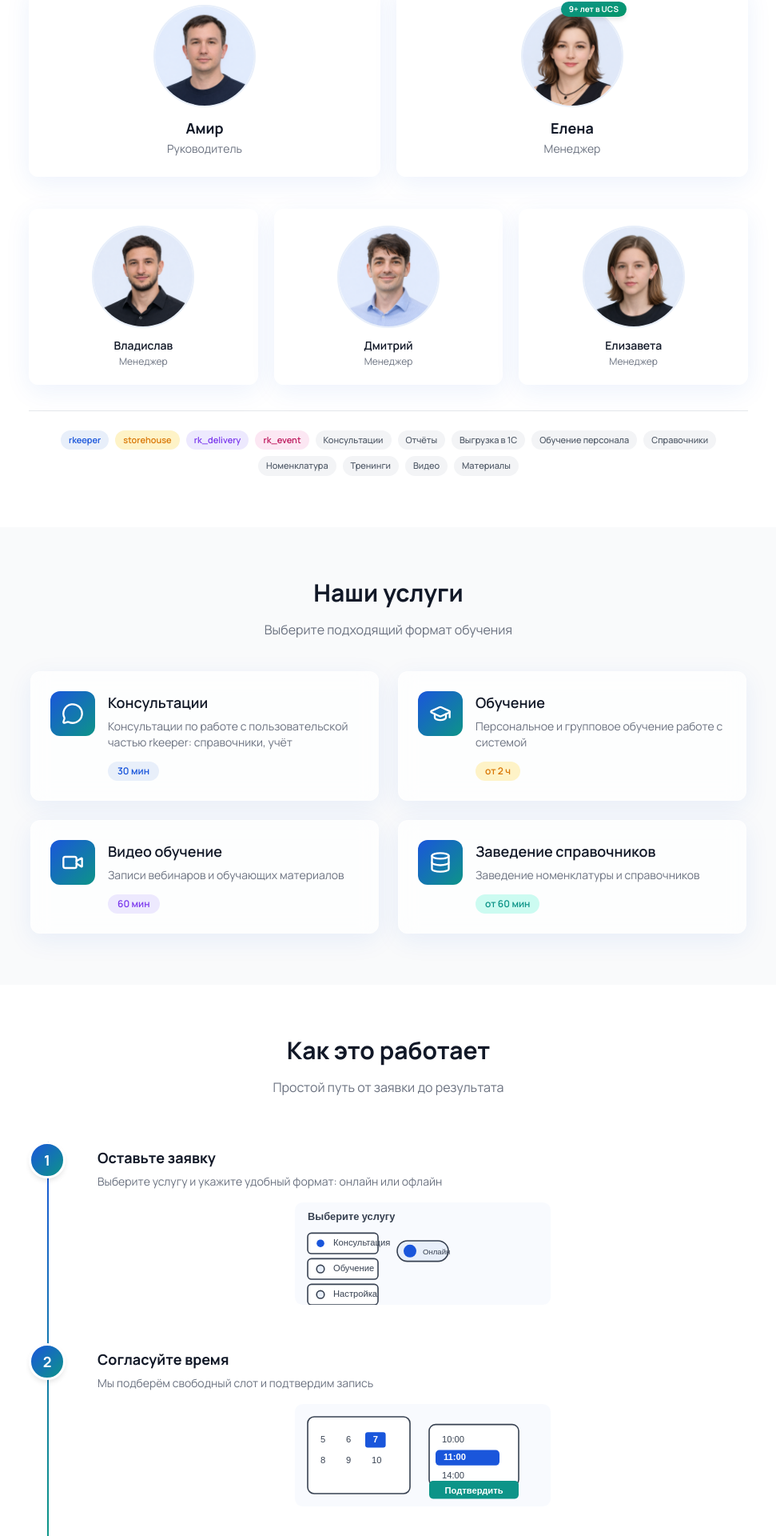
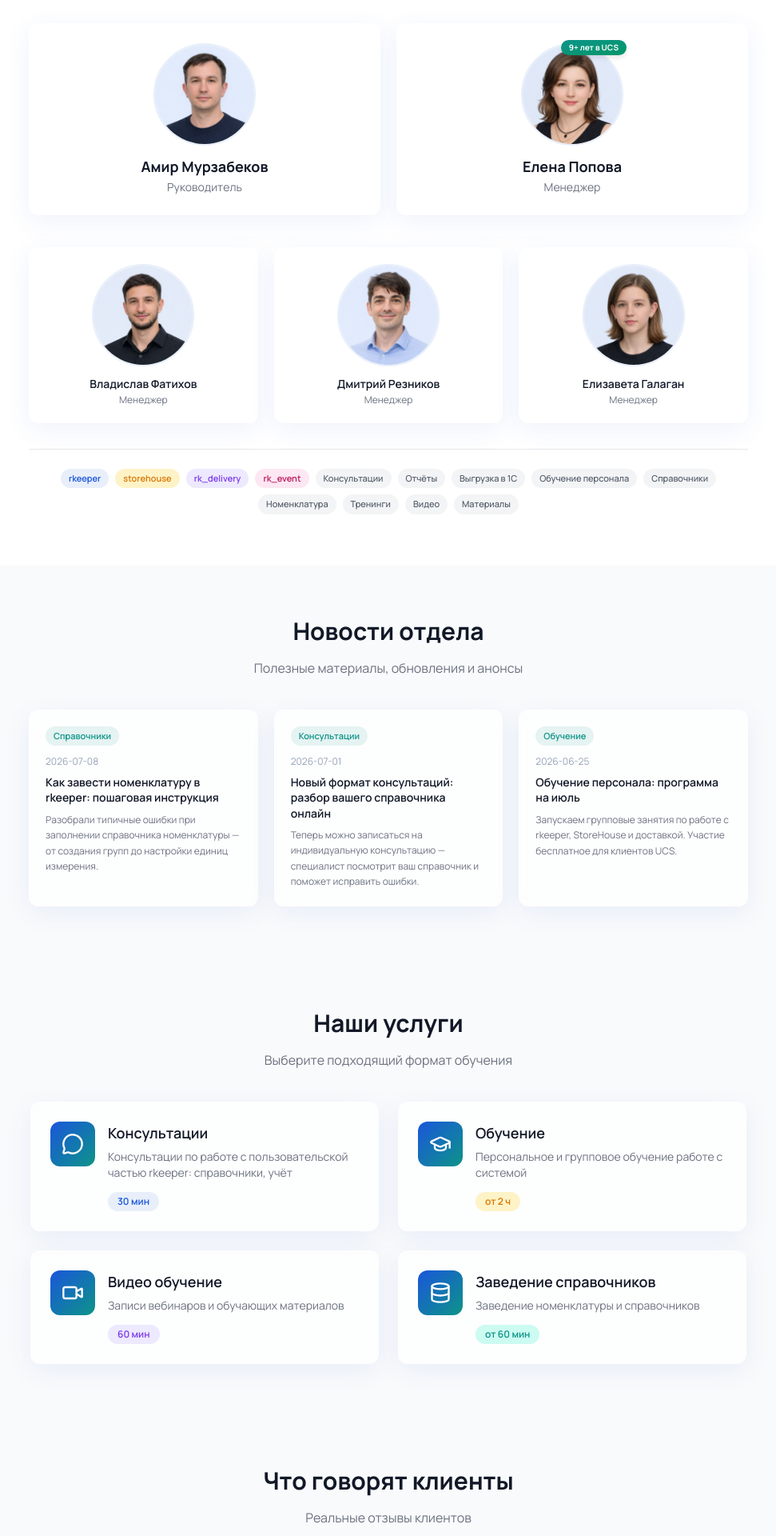
Before and after one commit to ai-fatih/ucs-trainins, a Next.js app in the folder apps/frontend/: page / in a window 1280 px wide. Shown: the part 816-2736 px from the top of the page at 80% size, without its empty margins (154-1125 px from the left). Built offline with nearby package versions, Linux system fonts and the light colour scheme.

Commit message:
feat: add news + contacts sections, remove how-it-works, reorder blocks, update nav

```diff
--- a/apps/frontend/src/app/page.tsx
+++ b/apps/frontend/src/app/page.tsx
@@ -10,11 +10,11 @@ import { api } from '@/lib/api';
 import type { Specialist } from '@/types';
 import {
   MessageCircle, GraduationCap, Video, Database, ArrowRight,
-  Star, ChevronDown,
+  Star, ChevronDown, Mail, Phone,
 } from 'lucide-react';
-import howItWorksData from '@/data/how-it-works.json';
 import serviceCategoriesData from '@/data/service-categories.json';
 import reviewsData from '@/data/reviews.json';
+import newsData from '@/data/news.json';
 
 const programTagColors: Record<string, { bg: string; text: string }> = {
   rkeeper: { bg: '#e8effa', text: '#1a56db' },
@@ -37,80 +37,6 @@ const faqData = [
   { question: 'Как отменить или перенести запись?', answer: 'В личном кабинете вы можете отменить запись не позднее чем за 2 часа до начала.' },
   { question: 'Предоставляете ли документы для налоговой?', answer: 'Да, после оказания услуг мы предоставляем акт и чек. Для юрлиц — счёт-фактуру.' },
 ];
-
-function StepSvg({ step }: { step: string }) {
-  const svg = (() => {
-    switch (step) {
-      case '1': return (<svg xmlns="http://www.w3.org/2000/svg" viewBox="0 0 400 160" className="w-full h-24 md:h-32 rounded-xl">
-        <rect x="0" y="0" width="400" height="160" rx="12" fill="#e8effa" opacity="0.3" />
-        <text x="20" y="28" fontSize="16" fontFamily="sans-serif" fill="#374151" fontWeight="700">Выберите услугу</text>
-        <rect x="20" y="48" width="110" height="32" rx="6" fill="#ffffff" stroke="#374151" strokeWidth="2" />
-        <circle cx="40" cy="64" r="6" fill="#1a56db" />
-        <text x="60" y="68" fontSize="14" fontFamily="sans-serif" fill="#374151">Консультация</text>
-        <rect x="20" y="88" width="110" height="32" rx="6" fill="#ffffff" stroke="#374151" strokeWidth="2" />
-        <circle cx="40" cy="104" r="6" fill="#e8effa" stroke="#374151" strokeWidth="2" />
-        <text x="60" y="108" fontSize="14" fontFamily="sans-serif" fill="#374151">Обучение</text>
-        <rect x="20" y="128" width="110" height="32" rx="6" fill="#ffffff" stroke="#374151" strokeWidth="2" />
-        <circle cx="40" cy="144" r="6" fill="#e8effa" stroke="#374151" strokeWidth="2" />
-        <text x="60" y="148" fontSize="14" fontFamily="sans-serif" fill="#374151">Настройка</text>
-        <rect x="160" y="60" width="80" height="32" rx="16" fill="#e8effa" stroke="#374151" strokeWidth="2" />
-        <circle cx="180" cy="76" r="10" fill="#1a56db" />
-        <text x="200" y="81" fontSize="12" fontFamily="sans-serif" fill="#374151">Онлайн</text>
-      </svg>);
-      case '2': return (<svg xmlns="http://www.w3.org/2000/svg" viewBox="0 0 400 160" className="w-full h-24 md:h-32 rounded-xl">
-        <rect x="0" y="0" width="400" height="160" rx="12" fill="#e8effa" opacity="0.3" />
-        <rect x="20" y="20" width="160" height="120" rx="10" fill="#ffffff" stroke="#374151" strokeWidth="2" />
-        <text x="40" y="60" fontSize="14" fontFamily="sans-serif" fill="#374151">5</text>
-        <text x="80" y="60" fontSize="14" fontFamily="sans-serif" fill="#374151">6</text>
-        <rect x="110" y="44" width="32" height="24" rx="4" fill="#1a56db" />
-        <text x="126" y="60" fontSize="14" fontFamily="sans-serif" fill="#ffffff" textAnchor="middle" fontWeight="700">7</text>
-        <text x="40" y="92" fontSize="14" fontFamily="sans-serif" fill="#374151">8</text>
-        <text x="80" y="92" fontSize="14" fontFamily="sans-serif" fill="#374151">9</text>
-        <text x="120" y="92" fontSize="14" fontFamily="sans-serif" fill="#374151">10</text>
-        <rect x="210" y="32" width="140" height="96" rx="10" fill="#ffffff" stroke="#374151" strokeWidth="2" />
-        <text x="230" y="60" fontSize="14" fontFamily="sans-serif" fill="#374151">10:00</text>
-        <rect x="220" y="72" width="100" height="24" rx="6" fill="#1a56db" />
-        <text x="250" y="88" fontSize="14" fontFamily="sans-serif" fill="#ffffff" textAnchor="middle" fontWeight="700">11:00</text>
-        <text x="230" y="116" fontSize="14" fontFamily="sans-serif" fill="#374151">14:00</text>
-        <rect x="210" y="120" width="140" height="28" rx="6" fill="#0d9488" />
-        <text x="280" y="140" fontSize="14" fontFamily="sans-serif" fill="#ffffff" textAnchor="middle" fontWeight="700">Подтвердить</text>
-      </svg>);
-      case '3': return (<svg xmlns="http://www.w3.org/2000/svg" viewBox="0 0 400 160" className="w-full h-24 md:h-32 rounded-xl">
-        <rect x="0" y="0" width="400" height="160" rx="12" fill="#e8effa" opacity="0.3" />
-        <circle cx="80" cy="80" r="32" fill="#e8effa" stroke="#374151" strokeWidth="2" />
-        <circle cx="80" cy="74" r="16" fill="#ffffff" stroke="#374151" strokeWidth="1.5" />
-        <rect x="60" y="92" width="40" height="20" rx="6" fill="#0d9488" />
-        <circle cx="320" cy="80" r="32" fill="#e8effa" stroke="#374151" strokeWidth="2" />
-        <circle cx="320" cy="74" r="16" fill="#ffffff" stroke="#374151" strokeWidth="1.5" />
-        <rect x="300" y="92" width="40" height="20" rx="6" fill="#1a56db" />
-        <rect x="150" y="50" width="100" height="60" rx="10" fill="#ffffff" stroke="#374151" strokeWidth="2" />
-        <circle cx="170" cy="80" r="4" fill="#374151" />
-        <circle cx="185" cy="80" r="4" fill="#374151" />
-        <circle cx="200" cy="80" r="4" fill="#374151" />
-      </svg>);
-      case '4': return (<svg xmlns="http://www.w3.org/2000/svg" viewBox="0 0 400 160" className="w-full h-24 md:h-32 rounded-xl">
-        <rect x="0" y="0" width="400" height="160" rx="12" fill="#e8effa" opacity="0.3" />
-        <rect x="20" y="20" width="160" height="120" rx="10" fill="#ffffff" stroke="#374151" strokeWidth="2" />
-        <polyline points="40,120 80,100 120,80 150,50" fill="none" stroke="#1a56db" strokeWidth="3" />
-        <circle cx="220" cy="60" r="24" fill="#e8effa" stroke="#374151" strokeWidth="2" />
-        <path d="M210 60 L218 68 L234 52" stroke="#22c55e" strokeWidth="4" fill="none" strokeLinecap="round" />
-        <rect x="270" y="40" width="32" height="32" rx="6" fill="#ffffff" stroke="#374151" strokeWidth="2" />
-        <rect x="310" y="40" width="32" height="32" rx="6" fill="#ffffff" stroke="#374151" strokeWidth="2" />
-        <rect x="350" y="40" width="32" height="32" rx="6" fill="#ffffff" stroke="#374151" strokeWidth="2" />
-        <circle cx="286" cy="56" r="6" fill="#22c55e" />
-        <circle cx="326" cy="56" r="6" fill="#22c55e" />
-        <circle cx="366" cy="56" r="6" fill="#22c55e" />
-      </svg>);
-      default: return null;
-    }
-  })();
-
-  return (
-    <div className="rounded-xl overflow-hidden h-24 md:h-32">
-      {svg}
-    </div>
-  );
-}
 
 function ReviewsCarousel() {
   const [activeIndex, setActiveIndex] = useState(0);
@@ -200,6 +126,7 @@ export default function HomePage() {
 
   const leader = specialists.find(s => s.role === 'Руководитель');
   const managers = specialists.filter(s => s.role !== 'Руководитель');
+  const elena = managers.find(s => s.name.startsWith('Елена'));
 
   const nextDate = new Date();
   nextDate.setDate(nextDate.getDate() + 14);
@@ -272,7 +199,7 @@ export default function HomePage() {
                 </div>
                 <div className="min-w-0">
                   <div className="text-base font-semibold text-white leading-tight">Консультация по StoreHouse</div>
-                  <div className="text-xs text-[#94a3b8] mt-0.5 mb-1">Елена Попова</div>
+                  <div className="text-xs text-[#94a3b8] mt-0.5 mb-1">{elena?.name || 'Елена Попова'}</div>
                   <div className="flex items-center gap-1.5">
                     <span className="w-1.5 h-1.5 rounded-full bg-[#22c55e]" />
                     <span className="text-[11px] text-[#22c55e] font-semibold">Запланировано</span>
@@ -300,18 +227,18 @@ export default function HomePage() {
           </div>
         </div>
 
-        <a href="#specialists" className="absolute bottom-6 left-1/2 -translate-x-1/2 flex flex-col items-center gap-1 text-[#64748b] text-xs hover:text-[#94a3b8] transition-colors no-underline">
-          <span>Наша команда</span>
+        <a href="#about" className="absolute bottom-6 left-1/2 -translate-x-1/2 flex flex-col items-center gap-1 text-[#64748b] text-xs hover:text-[#94a3b8] transition-colors no-underline">
+          <span>О нас</span>
           <ChevronDown className="w-5 h-5 animate-bounce" />
         </a>
       </section>
 
-      {/* 1. Team — 2+3 layout */}
-      <section id="specialists" className="bg-white py-16 px-4">
+      {/* 1. About — 2+3 layout */}
+      <section id="about" className="bg-white py-16 px-4">
         <div className="max-w-[900px] mx-auto">
           <h2 className="text-3xl font-bold text-center mb-4">Отдел консультации и обучения</h2>
           <p className="text-center text-[#6b7280] mb-10 max-w-xl mx-auto">
-            Профессионалы, которые помогут вам с любым вопросом по rkeeper
+            Помогаем ресторанам разобраться с rkeeper, StoreHouse и доставкой. В команде 5 специалистов. Проводим обучение персонала, заводим справочники, консультируем по любым вопросам.
           </p>
 
           {leader && (
@@ -326,8 +253,7 @@ export default function HomePage() {
               </div>
 
               {(() => {
-                const elena = managers.find((s) => s.name === 'Елена');
-                const others = managers.filter((s) => s.name !== 'Елена');
+                const others = managers.filter((s) => !s.name.startsWith('Елена'));
                 const seniority = elena?.startDate
                   ? 2026 - new Date(elena.startDate).getFullYear()
                   : null;
@@ -398,6 +324,28 @@ export default function HomePage() {
         </div>
       </section>
 
+      {/* 2. News — Blog */}
+      <section id="news" className="bg-[#f9fafb] py-16 px-4">
+        <div className="max-w-[900px] mx-auto">
+          <h2 className="text-3xl font-bold text-center mb-4">Новости отдела</h2>
+          <p className="text-center text-[#6b7280] mb-10 max-w-xl mx-auto">
+            Полезные материалы, обновления и анонсы
+          </p>
+          <div className="grid grid-cols-1 md:grid-cols-3 gap-5">
+            {newsData.map((item) => (
+              <div key={item.id} className="glass-card p-5 flex flex-col">
+                <span className="text-[11px] font-semibold text-[#0d9488] bg-[rgba(13,148,136,0.1)] px-2.5 py-1 rounded-full inline-block w-fit mb-3">
+                  {item.category}
+                </span>
+                <time className="text-xs text-[#94a3b8] mb-2">{item.date}</time>
+                <h3 className="text-sm font-semibold text-[#111827] mb-2 leading-snug">{item.title}</h3>
+                <p className="text-xs text-[#6b7280] leading-relaxed flex-1">{item.preview}</p>
+              </div>
+            ))}
+          </div>
+        </div>
+      </section>
+
       {/* 3. Services — 2x2 Grid */}
       <section id="services" className="bg-[#f9fafb] py-16 px-4">
         <div className="max-w-[1200px] mx-auto">
@@ -436,44 +384,7 @@ export default function HomePage() {
         </div>
       </section>
 
-      {/* 4. How It Works — Vertical Timeline */}
-      <section className="bg-white py-16 px-4">
-        <div className="max-w-[900px] mx-auto">
-          <h2 className="text-3xl font-bold text-center mb-4">Как это работает</h2>
-          <p className="text-center text-[#6b7280] mb-14 max-w-xl mx-auto">
-            Простой путь от заявки до результата
-          </p>
-
-          <div className="relative">
-            <div className="absolute left-[23px] top-0 bottom-0 w-0.5 bg-gradient-to-b from-[#1a56db] via-[#0d9488] to-[#1a56db]/10" />
-
-            <div className="space-y-12">
-              {howItWorksData.map((step, i) => (
-                <div key={step.id} className="relative flex items-start gap-6 md:gap-10">
-                  <div className="w-[46px] h-[46px] rounded-full flex items-center justify-center text-lg font-bold shrink-0 relative z-10 bg-gradient-to-br from-[#1a56db] to-[#0d9488] text-white border-[3px] border-white shadow-md">
-                    {step.icon}
-                  </div>
-
-                  <div className="min-w-0 flex-1 pt-1.5">
-                    <h3 className="font-bold text-lg text-[#111827] mb-1.5">{step.title}</h3>
-                    <p className="text-sm text-[#6b7280] mb-4">{step.description}</p>
-
-                    <StepSvg step={step.icon} />
-                  </div>
-                </div>
-              ))}
-            </div>
-          </div>
-
-          <div className="text-center mt-12">
-            <Link href="/services" className="glass-btn text-base no-underline">
-              Записаться сейчас <ArrowRight className="w-4 h-4" />
-            </Link>
-          </div>
-        </div>
-      </section>
-
-      {/* 5. Social Proof — Reviews Carousel */}
+      {/* 4. Social Proof — Reviews Carousel */}
       <section id="reviews" className="bg-[#f9fafb] py-16 px-4">
         <div className="max-w-[1200px] mx-auto">
           <h2 className="text-3xl font-bold text-center mb-4">Что говорят клиенты</h2>
@@ -484,7 +395,7 @@ export default function HomePage() {
         </div>
       </section>
 
-      {/* 6. FAQ — Accordion */}
+      {/* 5. FAQ — Accordion */}
       <section id="faq" className="bg-white py-16 px-4">
         <div className="max-w-[1200px] mx-auto">
           <h2 className="text-3xl font-bold text-center mb-4">Частые вопросы</h2>
@@ -495,6 +406,44 @@ export default function HomePage() {
         </div>
       </section>
 
+      {/* 6. Contacts — Hero-style dark */}
+      <section id="contacts" className="bg-[#0f172a] py-16 px-4 relative overflow-hidden">
+        <div className="absolute w-72 h-72 rounded-full blur-[80px] bg-[rgba(13,148,136,0.2)] top-[10%] -left-[10%]" />
+        <div className="absolute w-72 h-72 rounded-full blur-[80px] bg-[rgba(26,86,219,0.2)] bottom-[10%] -right-[10%]" />
+        <div className="relative z-10 max-w-[500px] mx-auto">
+          <h2 className="text-3xl font-bold text-center mb-4 text-[#f1f5f9]">Контакты отдела обучения</h2>
+          <p className="text-center text-[#64748b] mb-10 max-w-md mx-auto">
+            Свяжитесь с нами любым удобным способом
+          </p>
+          <div className="bg-[rgba(255,255,255,0.05)] backdrop-blur-xl border border-[rgba(255,255,255,0.1)] rounded-2xl p-8 space-y-6">
+            <a href="mailto:school@ucs-service.ru" className="flex items-center gap-4 no-underline group">
+              <div className="w-12 h-12 rounded-xl bg-[rgba(13,148,136,0.15)] flex items-center justify-center shrink-0 group-hover:scale-110 transition-transform">
+                <Mail className="w-5 h-5 text-[#5eead4]" />
+              </div>
+              <div>
+                <p className="text-xs text-[#64748b] mb-0.5">Электронная почта</p>
+                <p className="text-base font-semibold text-[#f1f5f9] group-hover:text-[#5eead4] transition-colors">school@ucs-service.ru</p>
+              </div>
+            </a>
+            <div className="border-t border-[rgba(255,255,255,0.08)]" />
+            <a href="tel:+74959214770" className="flex items-center gap-4 no-underline group">
+              <div className="w-12 h-12 rounded-xl bg-[rgba(13,148,136,0.15)] flex items-center justify-center shrink-0 group-hover:scale-110 transition-transform">
+                <Phone className="w-5 h-5 text-[#5eead4]" />
+              </div>
+              <div>
+                <p className="text-xs text-[#64748b] mb-0.5">Телефон:</p>
+                <p className="text-base font-semibold text-[#f1f5f9] group-hover:text-[#5eead4] transition-colors">+7 (495) 921-47-70</p>
+              </div>
+            </a>
+            <p className="text-[11px] text-[#64748b] ml-[68px] mt-1">
+              добавочный{' '}
+              <span className="inline-flex items-center justify-center w-4 h-4 rounded bg-[rgba(13,148,136,0.25)] text-[#5eead4] text-[10px] font-bold">2</span>
+              {' '}— отдел консультации и обучения
+            </p>
+          </div>
+        </div>
+      </section>
+
       <AuthModal open={authOpen} onClose={() => setAuthOpen(false)} />
     </div>
   );
--- /dev/null
+++ b/apps/frontend/src/data/news.json
@@ -0,0 +1,23 @@
+[
+  {
+    "id": "1",
+    "title": "Как завести номенклатуру в rkeeper: пошаговая инструкция",
+    "date": "2026-07-08",
+    "preview": "Разобрали типичные ошибки при заполнении справочника номенклатуры — от создания групп до настройки единиц измерения.",
+    "category": "Справочники"
+  },
+  {
+    "id": "2",
+    "title": "Новый формат консультаций: разбор вашего справочника онлайн",
+    "date": "2026-07-01",
+    "preview": "Теперь можно записаться на индивидуальную консультацию — специалист посмотрит ваш справочник и поможет исправить ошибки.",
+    "category": "Консультации"
+  },
+  {
+    "id": "3",
+    "title": "Обучение персонала: программа на июль",
+    "date": "2026-06-25",
+    "preview": "Запускаем групповые занятия по работе с rkeeper, StoreHouse и доставкой. Участие бесплатное для клиентов UCS.",
+    "category": "Обучение"
+  }
+]
--- a/apps/frontend/src/data/specialists.json
+++ b/apps/frontend/src/data/specialists.json
@@ -1,7 +1,7 @@
 [
   {
     "id": "1",
-    "name": "Амир",
+    "name": "Амир Мурзабеков",
     "role": "Руководитель",
     "rating": 5.0,
     "reviewCount": 0,
@@ -15,7 +15,7 @@
   },
   {
     "id": "2",
-    "name": "Елена",
+    "name": "Елена Попова",
     "role": "Менеджер",
     "rating": 5.0,
     "reviewCount": 0,
@@ -29,7 +29,7 @@
   },
   {
     "id": "3",
-    "name": "Владислав",
+    "name": "Владислав Фатихов",
     "role": "Менеджер",
     "rating": 5.0,
     "reviewCount": 0,
@@ -43,7 +43,7 @@
   },
   {
     "id": "4",
-    "name": "Дмитрий",
+    "name": "Дмитрий Резников",
     "role": "Менеджер",
     "rating": 5.0,
     "reviewCount": 0,
@@ -57,7 +57,7 @@
   },
   {
     "id": "5",
-    "name": "Елизавета",
+    "name": "Елизавета Галаган",
     "role": "Менеджер",
     "rating": 5.0,
     "reviewCount": 0,
```
Also changed, not shown: apps/frontend/src/components/layout/Header.tsx (+56 -11 lines).
